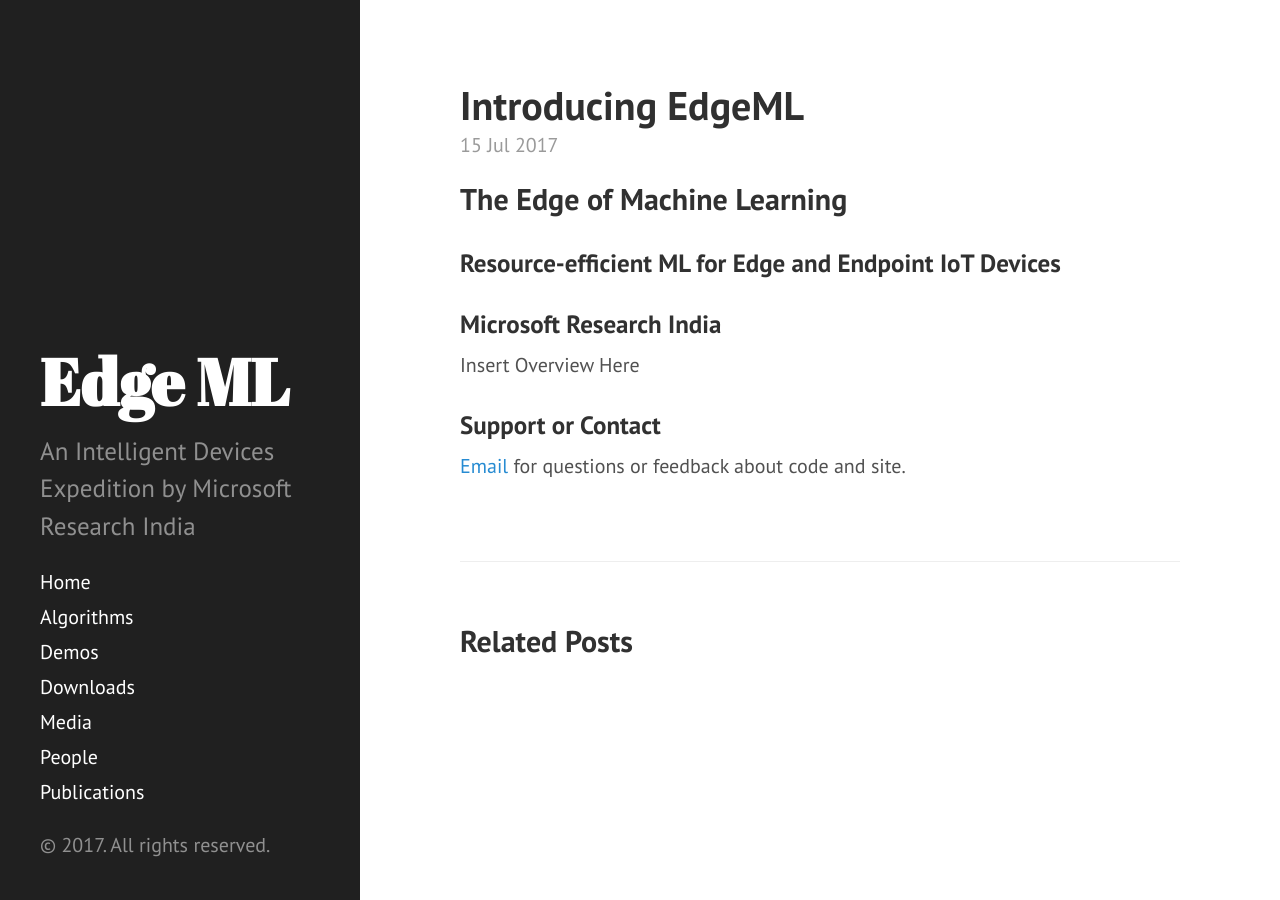
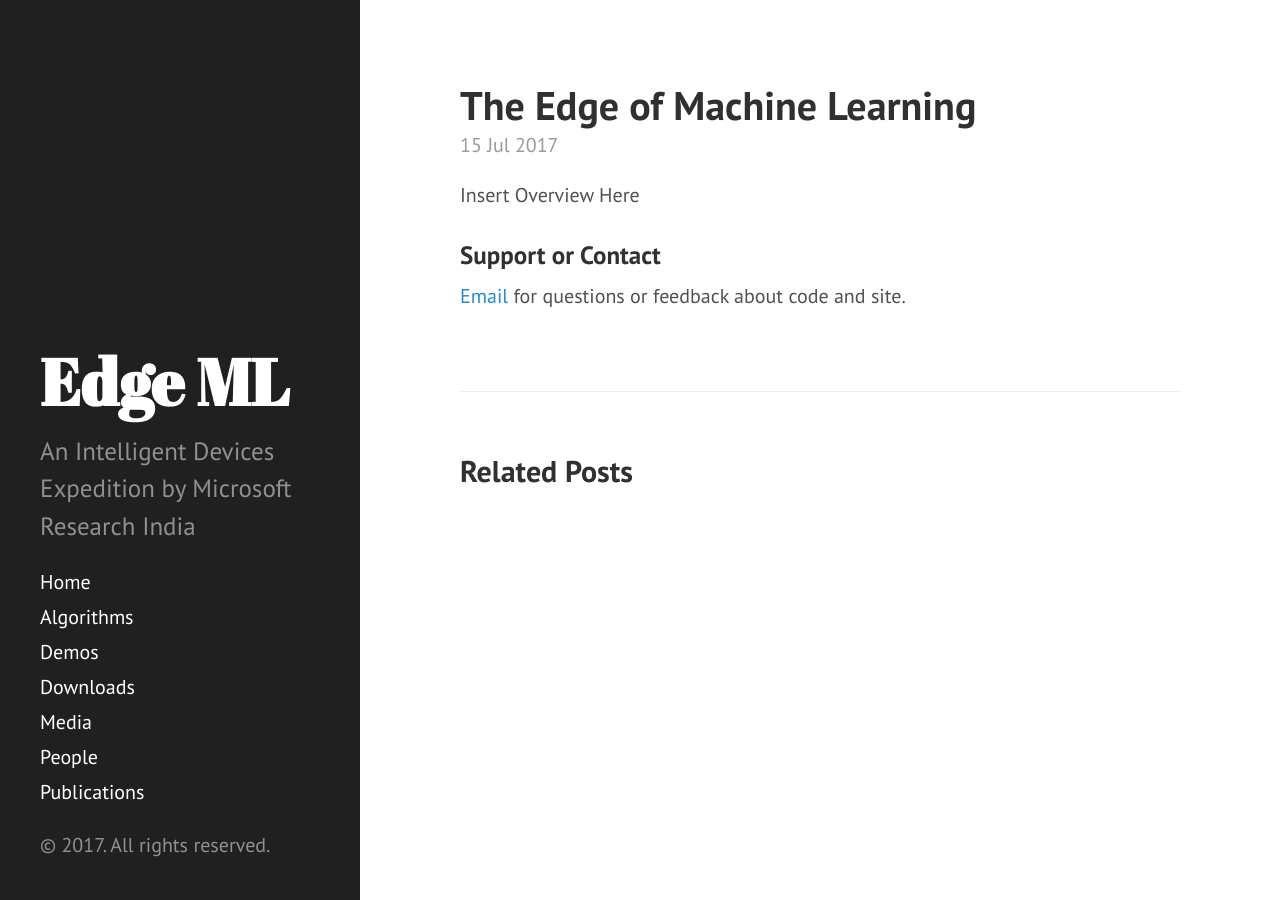
Before and after one commit to ShishirPatil/EdgeML, a Jekyll site: the page built from _posts/2017-07-15-Overview.md, in a window 1280 px wide. Built offline with Jekyll 4.4.1, drawn with Linux system fonts in a browser that asks for light colours.

Commit message:
Update 2017-07-15-Overview.md

```diff
--- a/_posts/2017-07-15-Overview.md
+++ b/_posts/2017-07-15-Overview.md
@@ -1,11 +1,9 @@
 ---
 layout: post
-title: Introducing EdgeML
+title: The Edge of Machine Learning
+subtitle: Resource-efficient ML for Edge and Endpoint IoT Devices
 ---
 
-## The Edge of Machine Learning
-### Resource-efficient ML for Edge and Endpoint IoT Devices
-### Microsoft Research India
 
 Insert Overview Here
 
```
